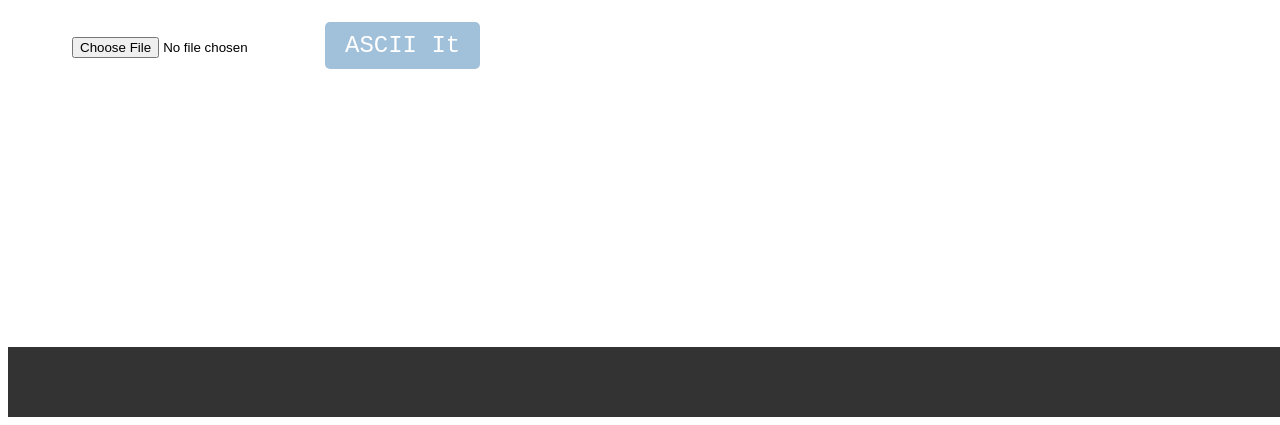
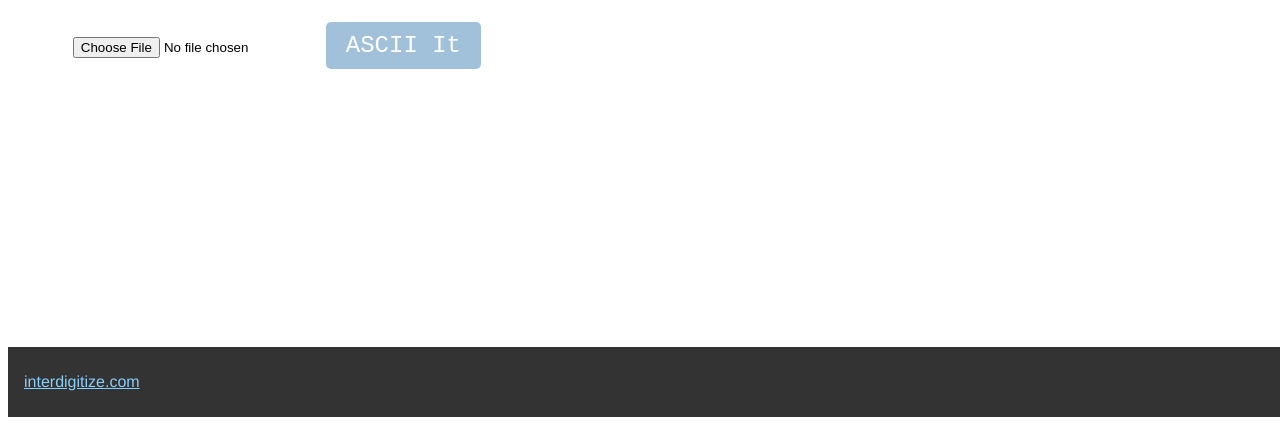
Before and after one commit to interdigitize/ASCII-It, a React app in the folder client/: page / in a window 1280 px wide. Shown: the part 391-816 px from the top of the page. Built offline with nearby package versions, Linux system fonts and the light colour scheme.

Commit message:
Increases timeout and adds website link to the footer.

```diff
--- a/client/src/components/App.css
+++ b/client/src/components/App.css
@@ -20,17 +20,24 @@ header {
 }
 
 footer {
-  text-align: center;
+  display: flex;
+  align-items: center;
+  text-align: left;
+  justify-content: flex-start;
   background-color: #333333;
   height: 5%;
   min-height: 70px;
   color: #ffffff;
-  justify-content: flex-end;
   width: 100vw;
+  padding-left: 1rem;
 }
 
 main {
   margin: 0 5% 2% 5%;
+}
+
+a {
+  color: lightskyblue;
 }
 
 button {
--- a/client/src/components/App.js
+++ b/client/src/components/App.js
@@ -18,7 +18,9 @@ class App extends Component {
               <Redirect from="/main/past" to="/past" /> */}
             {/* <Redirect from="/" to="/home" /> */}
           </Switch>
-          <footer />
+          <footer>
+            <a href="http://interdigitize.com/">interdigitize.com</a>
+          </footer>
         </div>
       </BrowserRouter>
     );
```
